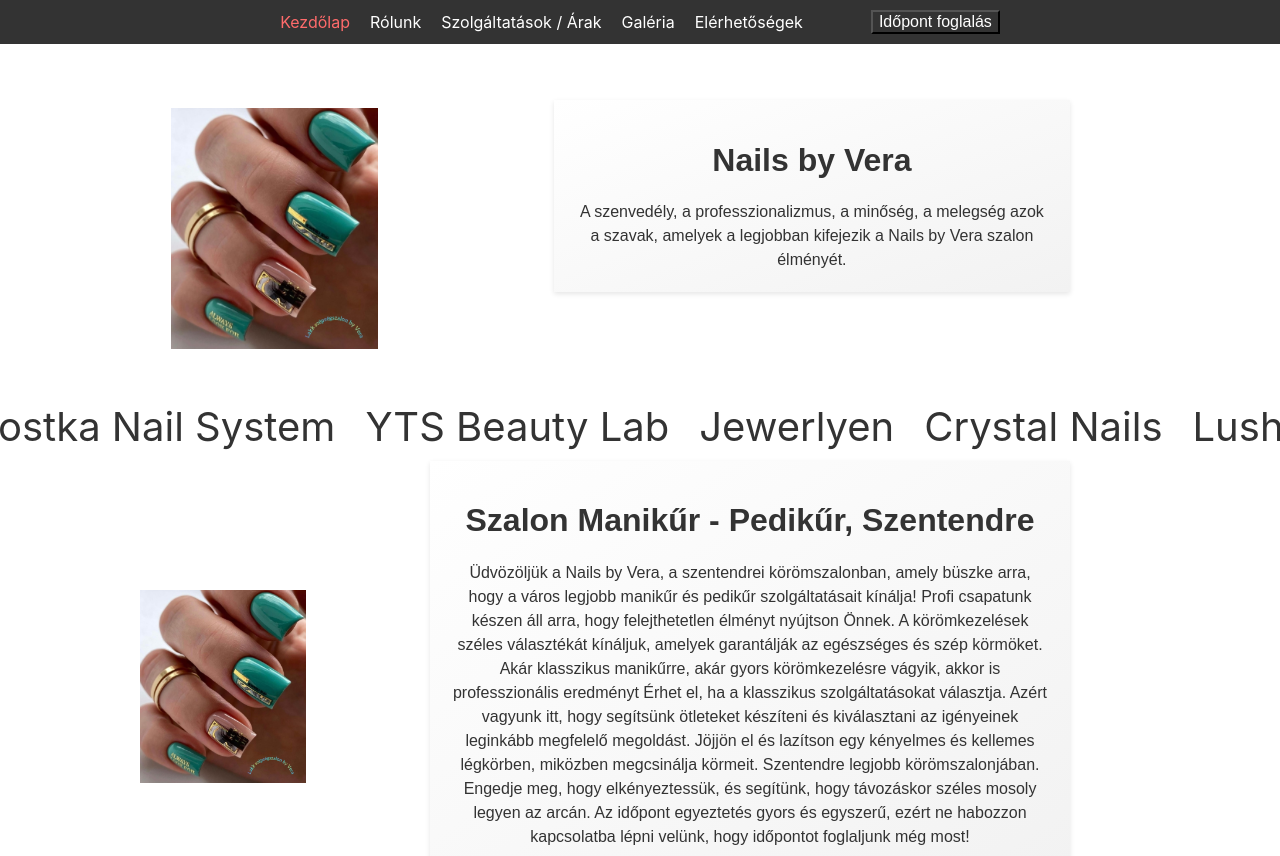
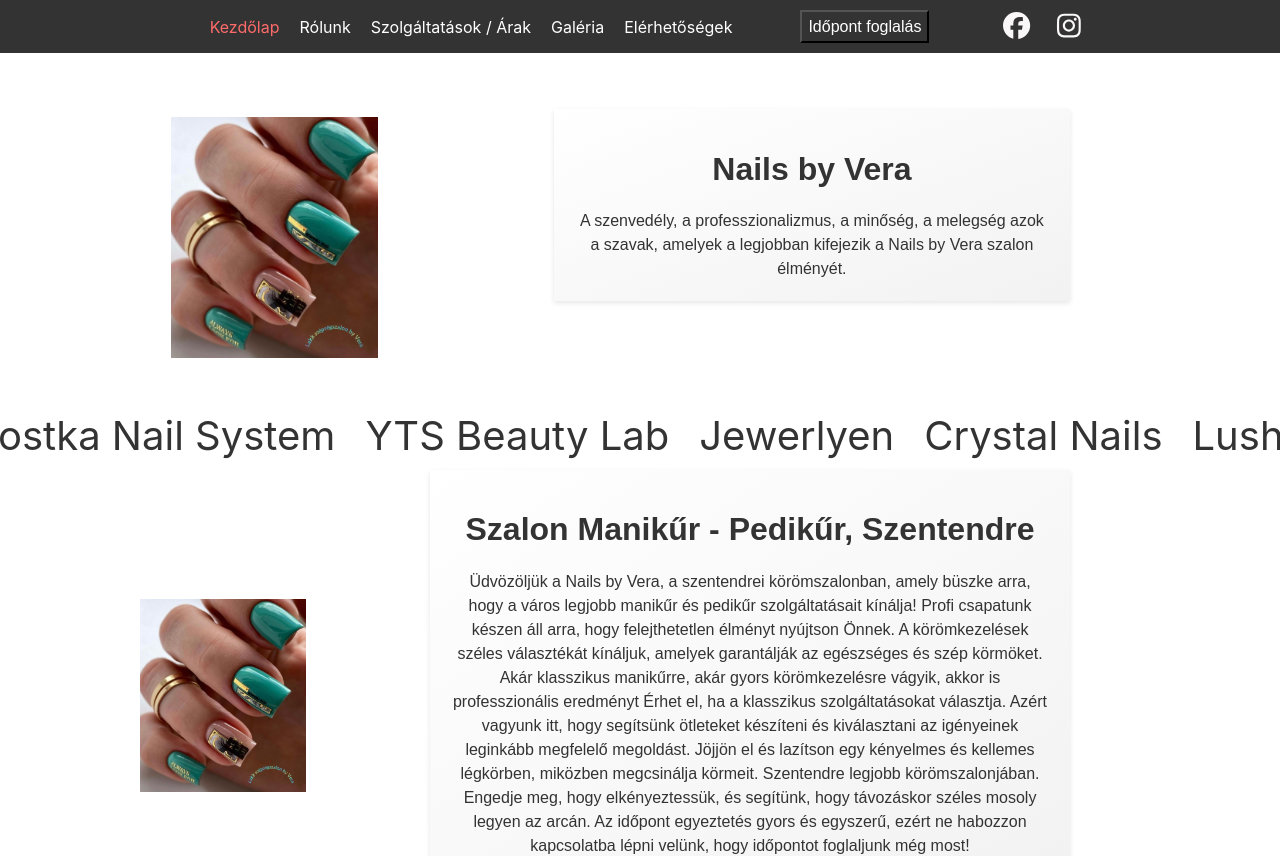
Before and after one commit to hunbp75/Nail, a React (Create React App) app: page / in a window 1280 px wide. Shown: the top 856 px of the page. Built offline with nearby package versions, Linux system fonts and the light colour scheme.

Commit message:
added social Icons to the navbar

```diff
--- a/src/components/NavBar.jsx
+++ b/src/components/NavBar.jsx
@@ -2,6 +2,8 @@ import React, { useState } from "react";
 import { Link, useLocation } from "react-router-dom";
 import Booking from "../Pages/Booking/Booking";
 import "./navbar.css";
+import { faFacebook, faInstagram } from "@fortawesome/free-brands-svg-icons";
+import { FontAwesomeIcon } from "@fortawesome/react-fontawesome";
 
 const NavBar = () => {
   const [isPopupOpen, setIsPopupOpen] = useState(false);
@@ -30,6 +32,22 @@ const NavBar = () => {
           Időpont foglalás
         </button>
       </div>
+      <div className="socialIcons">
+        <a
+          href="https://www.facebook.com/your-facebook-page"
+          target="_blank"
+          rel="noopener noreferrer"
+        >
+          <FontAwesomeIcon icon={faFacebook} />
+        </a>
+        <a
+          href="https://www.instagram.com/your-instagram-page"
+          target="_blank"
+          rel="noopener noreferrer"
+        >
+          <FontAwesomeIcon icon={faInstagram} />
+        </a>
+      </div>
       {isPopupOpen && (
         <div className="popupOverlay">
           <div className="popupContent">
--- a/src/components/navbar.css
+++ b/src/components/navbar.css
@@ -26,6 +26,7 @@
 .booking {
   background-color: #333;
   margin-left: 3rem;
+  display: flex;
 }
 
 .popupOverlay {
@@ -50,3 +51,20 @@
   display: flex;
   justify-content: center;
 }
+
+.socialIcons {
+  display: flex;
+  align-items: center;
+  margin-left: 4rem;
+  gap: 1rem;
+  font-size: 1.7rem;
+}
+
+.socialIcons a {
+  margin-right: 10px;
+  color: #f9f7f7; /* Ikonok színe */
+}
+
+.socialIcons a:last-child {
+  margin-right: 0;
+}
```
